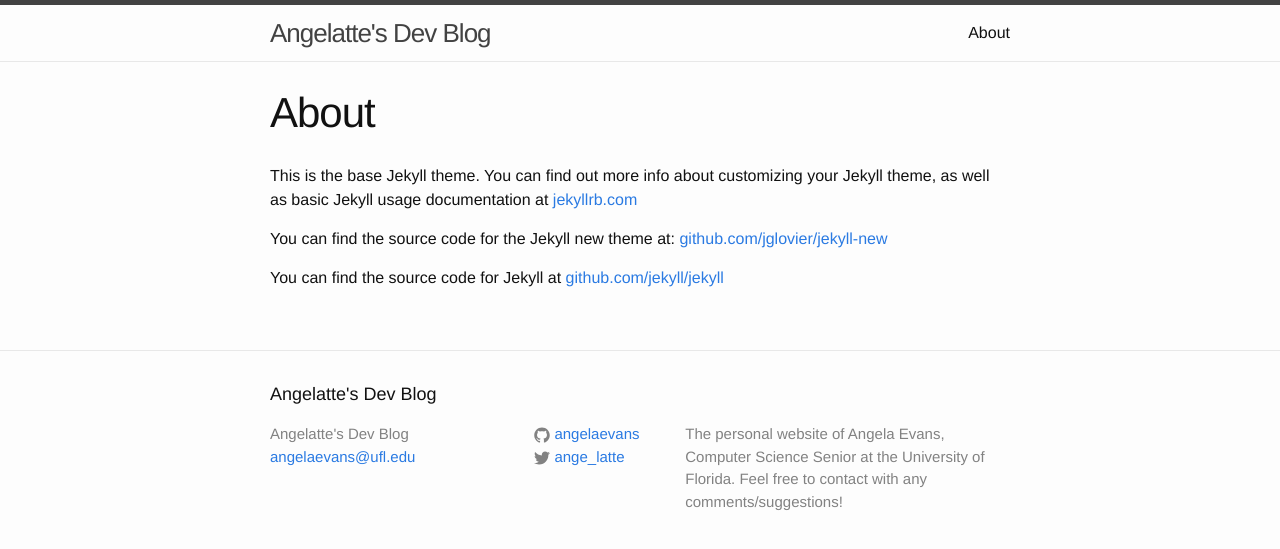
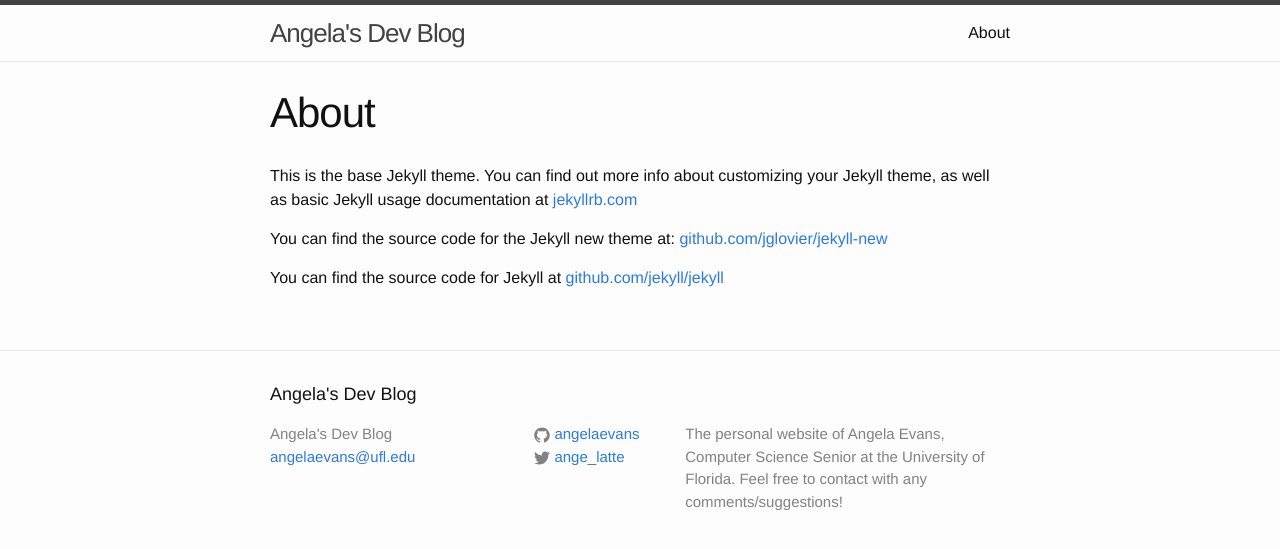
Before and after one commit to angelaevans/angelaevans.github.io, a Jekyll site: the page built from about.md, in a window 1280 px wide. Shown: the top 549 px of the page. Built offline with Jekyll 4.4.1, drawn with Linux system fonts in a browser that asks for light colours.

Commit message:
Revert "Fixing stuffz"
This reverts commit 4126fa887078f587fdd11eb798b08bb286555694.

```diff
--- a/_config.yml
+++ b/_config.yml
@@ -1,5 +1,5 @@
 # Site settings
-title: Angelatte's Dev Blog
+title: Angela's Dev Blog
 email: angelaevans@ufl.edu
 description: > # this means to ignore newlines until "baseurl:"
   The personal website of Angela Evans, Computer Science Senior at the University of Florida. Feel free to contact with any comments/suggestions!
```
